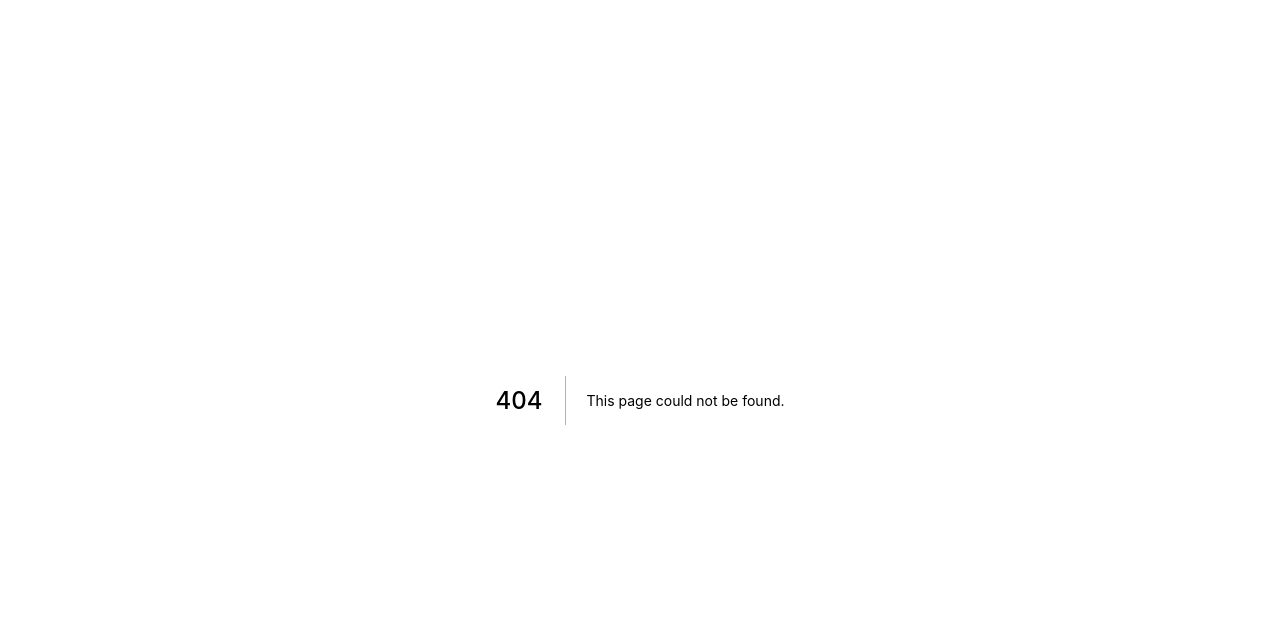
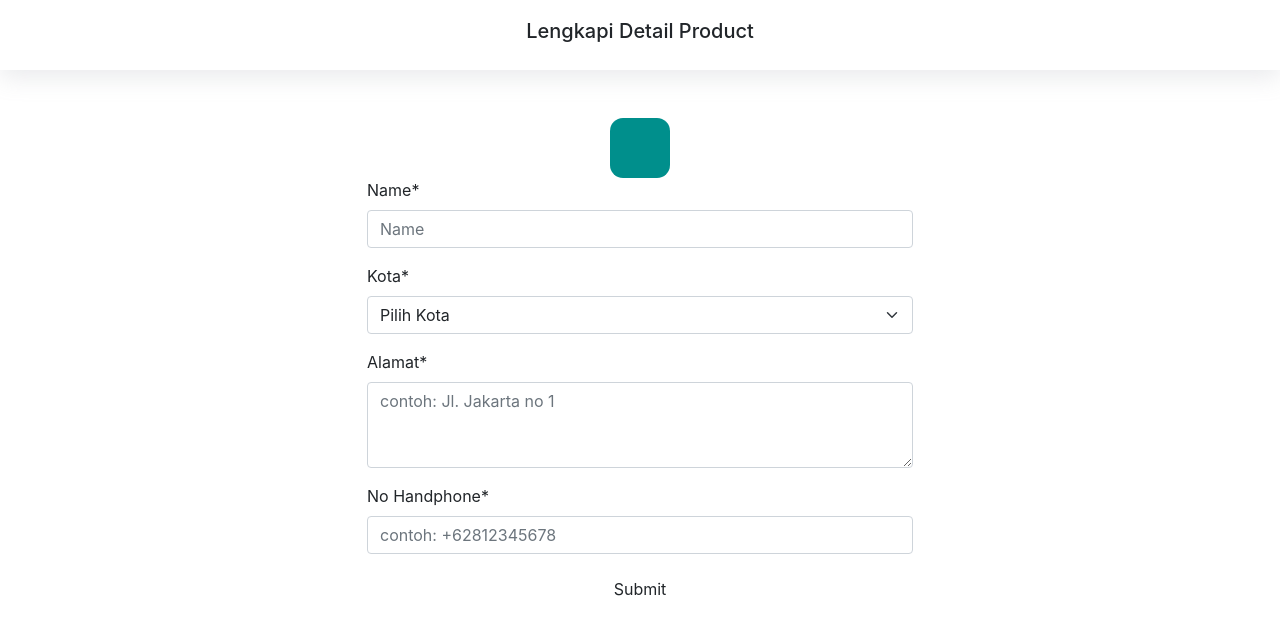
Before and after one commit to fsw6-kelompok3/Final-Project-Frontend, a Next.js app: page /edit-profile in a window 1280 px wide. Before the commit this address had no page. Shown: the top 634 px of the page. Built offline with nearby package versions, Linux system fonts and the light colour scheme.

Commit message:
edit profile

```diff
--- /dev/null
+++ b/components/layout/HeadInfo.jsx
@@ -0,0 +1,14 @@
+import React from "react";
+import styles from "../../styles/Headinfo.module.css";
+
+const HeadInfo = () => {
+  return (
+    <>
+      <div className={styles.headerBorder}>
+        <h5>Lengkapi Detail Product</h5>
+      </div>
+    </>
+  );
+};
+
+export default HeadInfo;
--- /dev/null
+++ b/pages/edit-profile/index.jsx
@@ -0,0 +1,68 @@
+import React from "react";
+import HeadInfo from "../../components/layout/HeadInfo";
+import styles from "../../styles/Headinfo.module.css";
+
+const EditProfile = () => {
+  return (
+    <>
+      <HeadInfo />
+      <div className="container">
+        <div className="row justify-content-center py-5">
+          <div className="col-md-6">
+            <form>
+              <div className="d-flex justify-content-center">
+                <div className={styles.inputPhoto}>
+                  <i className="fa-solid fa-camera"></i>
+                </div>
+              </div>
+              <div className="mb-3">
+                <label for="name" className="form-label">
+                  Name*
+                </label>
+                <input type="text" className="form-control" id="name" placeholder="Name" />
+              </div>
+              <div className="mb-3">
+                <label for="kota" className="form-label">
+                  Kota*
+                </label>
+                <select class="form-select">
+                  <option selected>Pilih Kota</option>
+                  <option value="1">Jakarta</option>
+                  <option value="2">Bandung</option>
+                  <option value="3">Yogyakarta</option>
+                </select>
+              </div>
+              <div class="mb-3">
+                <label for="address" class="form-label">
+                  Alamat*
+                </label>
+                <textarea
+                  class="form-control"
+                  id="address"
+                  rows="3"
+                  placeholder="contoh: Jl. Jakarta no 1"
+                ></textarea>
+              </div>
+              <div className="mb-3">
+                <label for="nohp" className="form-label">
+                  No Handphone*
+                </label>
+                <input
+                  type="text"
+                  className="form-control"
+                  id="nohp"
+                  placeholder="contoh: +62812345678"
+                />
+              </div>
+              <button type="submit" className="btn btn-edit w-100">
+                Submit
+              </button>
+            </form>
+          </div>
+        </div>
+      </div>
+    </>
+  );
+};
+
+export default EditProfile;
--- /dev/null
+++ b/styles/Headinfo.module.css
@@ -0,0 +1,22 @@
+.headerBorder {
+  background-color: #fff;
+  box-shadow: rgba(149, 157, 165, 0.2) 0px 8px 24px;
+  height: 70px;
+  display: flex;
+  justify-content: center;
+  align-items: center;
+}
+
+.inputPhoto {
+  width: 60px;
+  height: 60px;
+  display: flex;
+  align-items: center;
+  justify-content: center;
+  background-color: #008f8c;
+  border-radius: 13px;
+}
+.inputPhoto i {
+  color: #fff;
+  font-size: 20px;
+}
```
